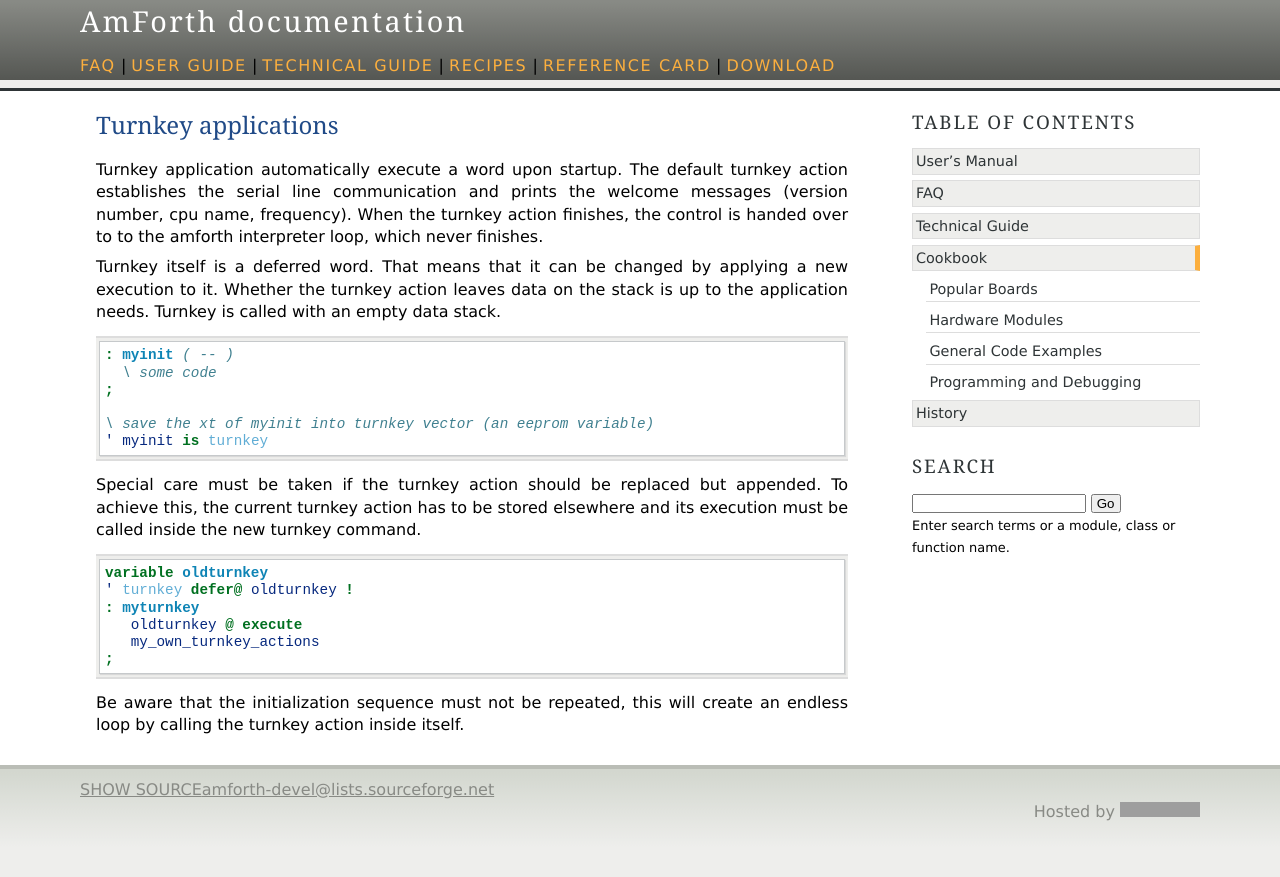
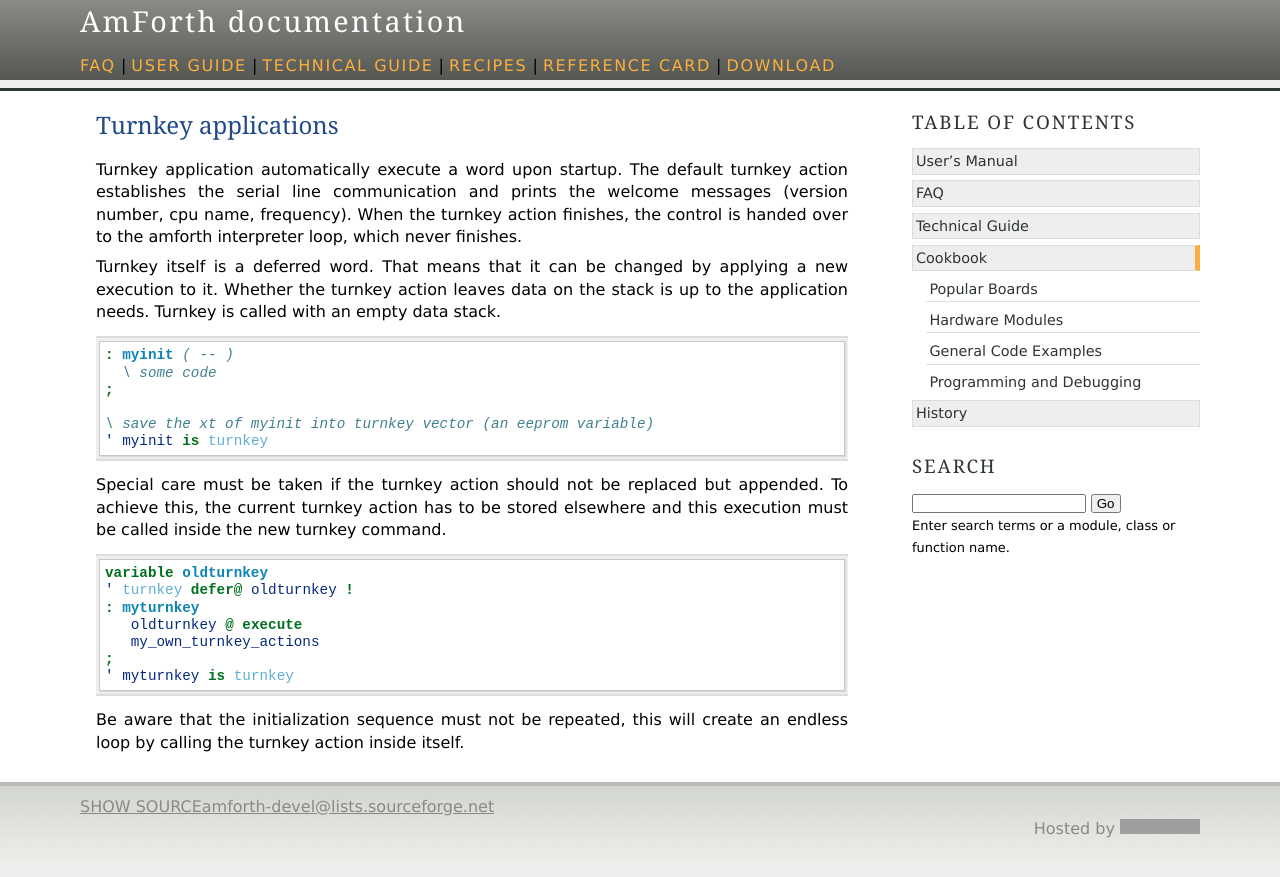
Before and after one commit to wexi/amforth-shadow, a Sphinx documentation site: the page built from doc/source/TG/recipes/Turnkey.rst, in a window 1280 px wide. Shown: the top 877 px of the page. Built offline with Sphinx 7.4.7, drawn with Linux system fonts in a browser that asks for light colours; pages that are not in the unit, such as notebooks, are missing from menus; grey boxes are pictures that could not be loaded.

Commit message:
Fixes a missing not, minor additions.
git-svn-id: svn://svn.code.sf.net/p/amforth/code/trunk@1482 fd1c0b69-5d68-47f5-910c-86182ebb6ecd

```diff
--- a/doc/source/TG/recipes/Turnkey.rst
+++ b/doc/source/TG/recipes/Turnkey.rst
@@ -5,7 +5,7 @@
 Turnkey application automatically execute a word upon startup.
 The default turnkey action establishes the serial line communication
 and prints the welcome messages (version number, cpu name, frequency).
-When the turnkey action finishes, the control is handed over to
+When the turnkey action finishes, the control is handed over
 to the amforth interpreter loop, which never finishes.
 
 Turnkey itself is a deferred word. That means that it can be
@@ -22,9 +22,9 @@
  \ save the xt of myinit into turnkey vector (an eeprom variable)
  ' myinit is turnkey
 
-Special care must be taken if the turnkey action should be
+Special care must be taken if the turnkey action should not be
 replaced but appended. To achieve this, the current turnkey
-action has to be stored elsewhere and its execution must be
+action has to be stored elsewhere and this execution must be
 called inside the new turnkey command.
 
 .. code-block:: forth
@@ -35,6 +35,7 @@
        oldturnkey @ execute
        my_own_turnkey_actions
     ;
+    ' myturnkey is turnkey
 
 Be aware that the initialization sequence must not
 be repeated, this will create an endless loop by
```
